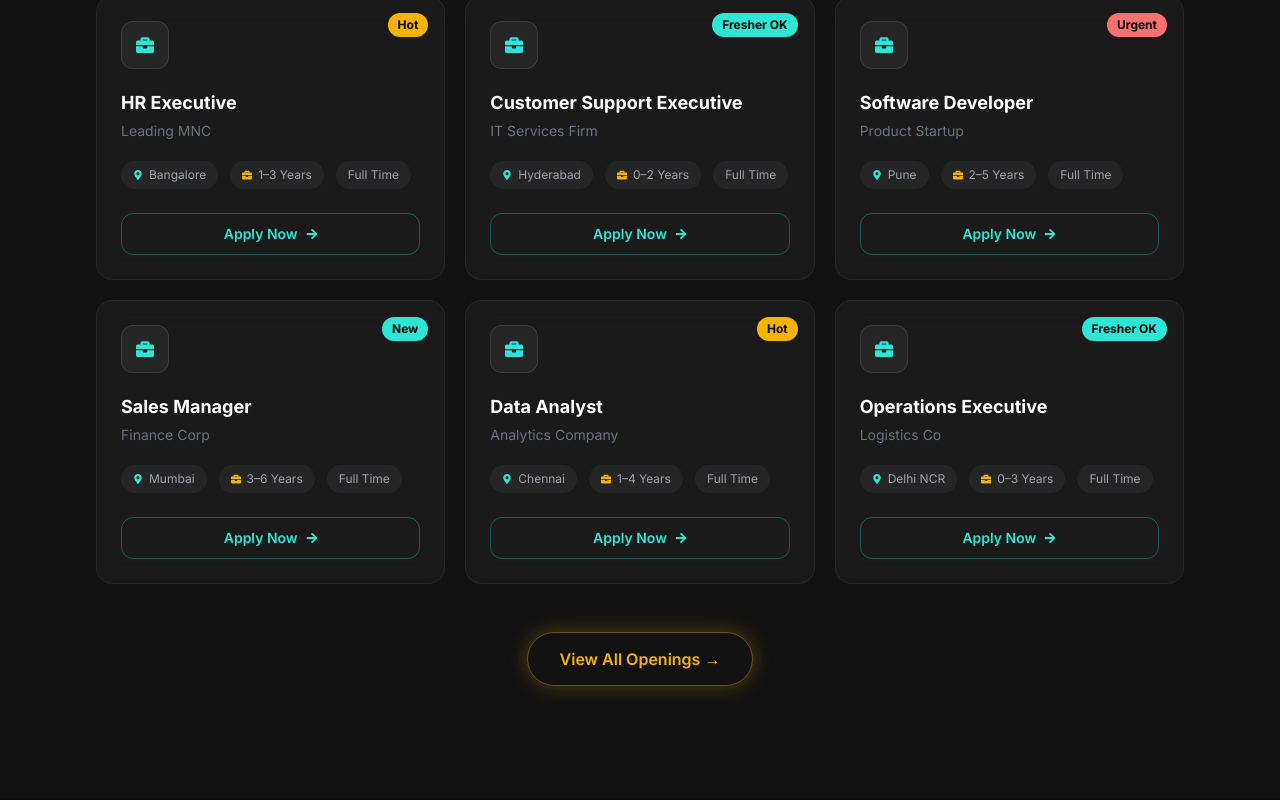
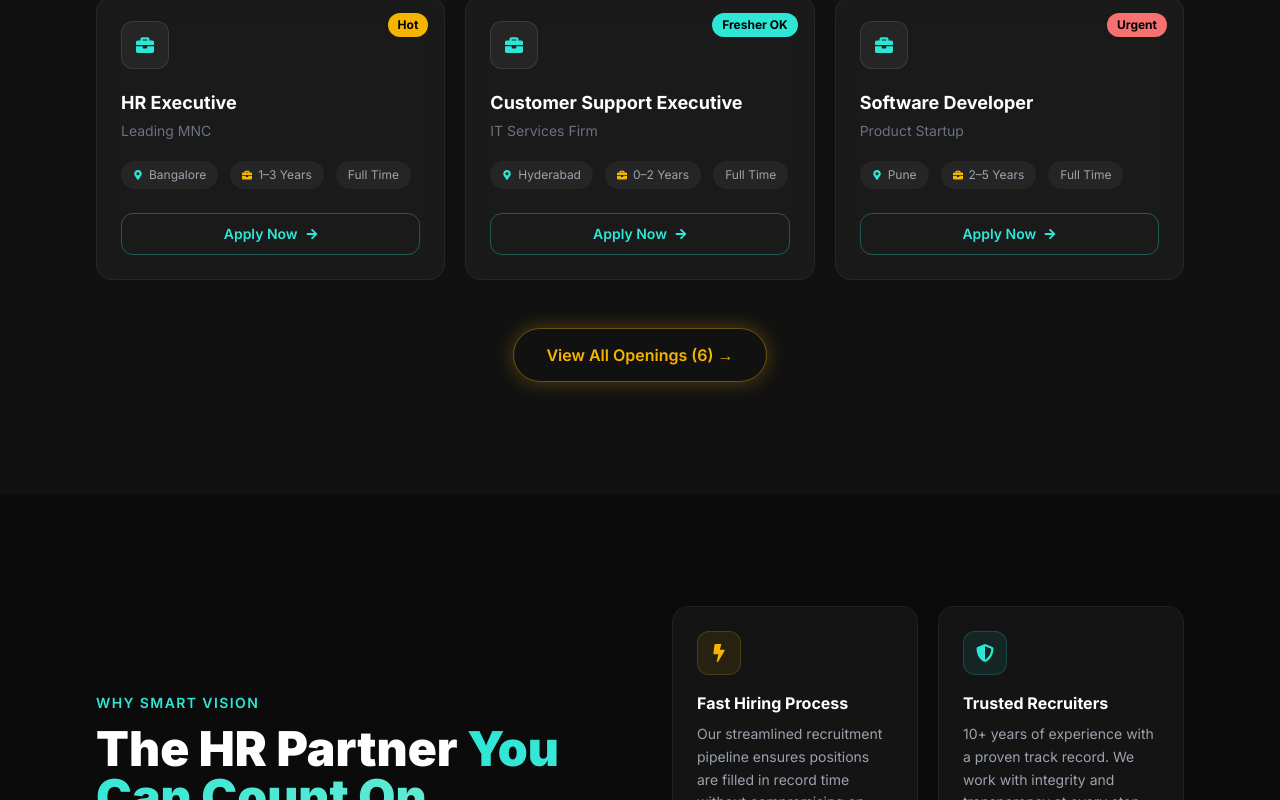
Before and after one commit to Yadlasunny/Smartvision, a React (Vite) app: page / in a window 1280 px wide. Shown: the part 2055-2855 px from the top of the page. Built offline with nearby package versions, Linux system fonts and the light colour scheme.

Commit message:
Show only 3 jobs on main page, expand all on View All Openings click

```diff
--- a/src/components/JobOpenings.jsx
+++ b/src/components/JobOpenings.jsx
@@ -1,6 +1,6 @@
-import { motion } from "framer-motion";
+import { motion, AnimatePresence } from "framer-motion";
 import { useInView } from "framer-motion";
-import { useRef } from "react";
+import { useRef, useState } from "react";
 import { FaMapMarkerAlt, FaBriefcase, FaArrowRight } from "react-icons/fa";
 import { useJobs } from "../context/JobsContext";
 
@@ -17,6 +17,9 @@ export default function JobOpenings() {
   const { jobs } = useJobs();
   const ref = useRef(null);
   const inView = useInView(ref, { once: true, margin: "-80px" });
+  const [showAll, setShowAll] = useState(false);
+
+  const visibleJobs = showAll ? jobs : jobs.slice(0, 3);
 
   return (
     <section id="jobs" className="bg-[#111111] section-pad">
@@ -46,7 +49,8 @@ export default function JobOpenings() {
 
         {/* Jobs grid */}
         <div className="grid grid-cols-1 sm:grid-cols-2 lg:grid-cols-3 gap-5">
-          {jobs.map((job, i) => (
+          <AnimatePresence mode="popLayout">
+          {visibleJobs.map((job, i) => (
             <motion.div
               key={i}
               variants={cardVariants}
@@ -99,9 +103,11 @@ export default function JobOpenings() {
               </motion.button>
             </motion.div>
           ))}
+          </AnimatePresence>
         </div>
 
         {/* View all button */}
+        {jobs.length > 3 && (
         <motion.div
           initial={{ opacity: 0 }}
           animate={inView ? { opacity: 1 } : {}}
@@ -109,13 +115,15 @@ export default function JobOpenings() {
           className="text-center mt-12"
         >
           <motion.button
+            onClick={() => setShowAll(!showAll)}
             whileHover={{ scale: 1.05 }}
             whileTap={{ scale: 0.97 }}
             className="px-8 py-3.5 rounded-full border border-[#F5B400]/40 text-[#F5B400] font-semibold hover:bg-[#F5B400] hover:text-black transition-all duration-300 btn-glow-yellow"
           >
-            View All Openings →
+            {showAll ? "Show Less ↑" : `View All Openings (${jobs.length}) →`}
           </motion.button>
         </motion.div>
+        )}
       </div>
     </section>
   );
```
